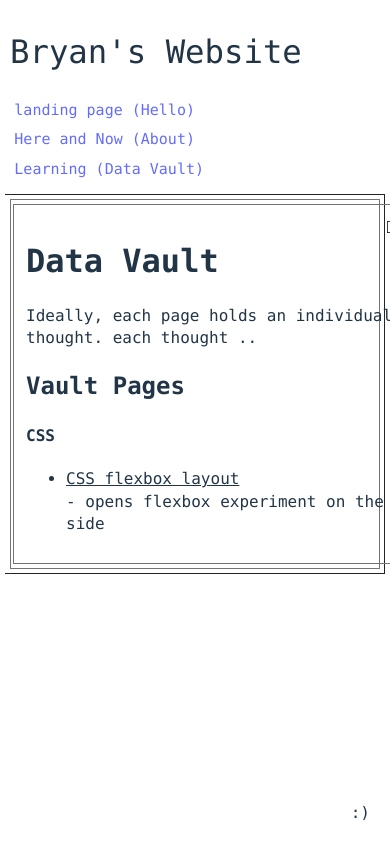
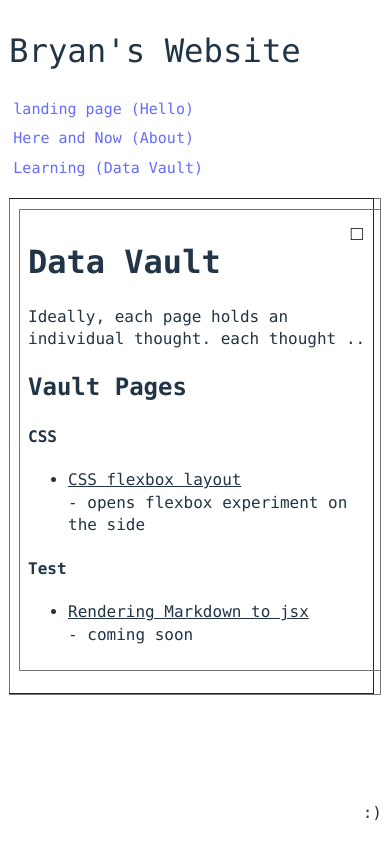
Before and after one commit to bett-bett/hello, a React (Vite) app: page /edu in a window 390 px wide. Built offline with nearby package versions, Linux system fonts and the light colour scheme.

Commit message:
fix styling

```diff
--- a/src/App.css
+++ b/src/App.css
@@ -86,7 +86,7 @@ nav {
   text-align: center;
 }
 
-.body {
+.main-body {
   box-sizing: border-box;
   text-rendering: geometricPrecision;
   border: 1px solid #727578;
@@ -97,7 +97,7 @@ nav {
 
 .main-tool {
   position: fixed;
-  right: 20px;
+  right: 8px;
   bottom: 20px;
 }
 
@@ -106,12 +106,13 @@ nav {
   border-bottom: 1px solid #242424 ;
   border-right: 1px solid #242424 ;
   margin: -11px;
-  padding: 5px 4px 5px;
+  /* margin-bottom: -10.5px; */
+  padding: 10px;
   display: flex;
   flex-direction: row;
   justify-content: space-around;
   align-items: stretch;
-
+  gap: 12px
 }
 
 
@@ -130,6 +131,10 @@ nav {
 @media (max-width: 768px) {
   .main-edu {
     flex-direction: column;
+    margin-right: -4px;
+    margin-bottom: -10.5px;
+    margin-bottom: -10.5px;
+    gap: 12px
   }
 }
 
@@ -154,7 +159,7 @@ nav {
   }
 
   .main {
-    padding: 10px;
+    padding: 1px;
   }
 
   .body {
--- a/src/index.css
+++ b/src/index.css
@@ -24,10 +24,7 @@ a {
 }
 
 
-body {
-  margin: 0px;
 
-}
 
 
 @media (prefers-color-scheme: light) {
--- a/src/layout/HomeLayout.jsx
+++ b/src/layout/HomeLayout.jsx
@@ -11,7 +11,7 @@ function HomeLayout() {
       <Header />
       <Tool />
 
-      <div className="body">
+      <div className="main-body">
         <Outlet />
       </div>
       <Analytics/>
--- a/src/pages/learning/FlexBoxExperiment.jsx
+++ b/src/pages/learning/FlexBoxExperiment.jsx
@@ -7,7 +7,7 @@ function FlexBoxExperiment() {
   const [axis, setAxis] = useState('?');
 
 
-  const FlexBoxExperiment = {
+  const FlexBoxExperimentDemo = {
     display: 'flex',
     flexDirection,
     justifyContent,
@@ -55,7 +55,7 @@ function FlexBoxExperiment() {
       <br></br>
       <p>| Experiment with Flexbox properties below:</p>
         <p> | Primary axis {axis}</p>
-      <div style={FlexBoxExperiment}>
+      <div style={FlexBoxExperimentDemo}>
         <div style={boxItem}>Hello</div>
         <div style={boxItem}>internet</div>
         <div style={boxItem}>people</div>
--- a/src/pages/learning/Learning.jsx
+++ b/src/pages/learning/Learning.jsx
@@ -8,8 +8,7 @@ function Learning() {
   const page1 = {
     position: "relative",
     width: showPage2 ? "100%" : "100%",
-    padding: "12px",
-    margin: "4px",
+    padding: "8px",
     overflow: "auto",
     border: "1px solid #727578",
     transition: "all 0.5s ease",
@@ -18,17 +17,16 @@ function Learning() {
   const page2 = {
     position: "relative",
     width: showPage2 ? "100%" : "0%",
-    padding: showPage2 ? "12px" : "0",
-    margin: showPage2 ? "4px" : "0",
-    overflow: "hidden",
+    padding: showPage2 ? "8px" : "0",
+    overflow: "auto",
     border: showPage2 ? "1px solid #727578" : "none",
     transition: "all 0.5s ease",
   };
 
   const minimizeButton = {
     position: 'absolute',
-    top: '0',
-    right: '0',
+    top: '0.4%',
+    right: '2%',
     fontSize: '20px',
     background: 'none',
     border: 'none',
@@ -47,6 +45,7 @@ function Learning() {
         <h1>Data Vault</h1>
         <p>Ideally, each page holds an individual thought. each thought ..</p>
         <h2>Vault Pages</h2>
+        <div>
           <h4>CSS</h4>
           <ul>
             <li onClick={() => setShowPage2(true)}
@@ -58,6 +57,18 @@ function Learning() {
                   CSS flexbox layout
             </li>  - opens flexbox experiment on the side
           </ul>
+          <h4>Test</h4>
+          <ul>
+            <li onClick={() => console.log('coming soon')}
+              style={{
+                cursor: "pointer",
+                textDecoration: "underline"
+                }}
+                >
+                  Rendering Markdown to jsx
+            </li>  - coming soon
+          </ul>
+        </div>
       </div>
       <div style={page2}>
       {showPage2 ?
```
Lines whose indentation alone changed are shown as unchanged.
